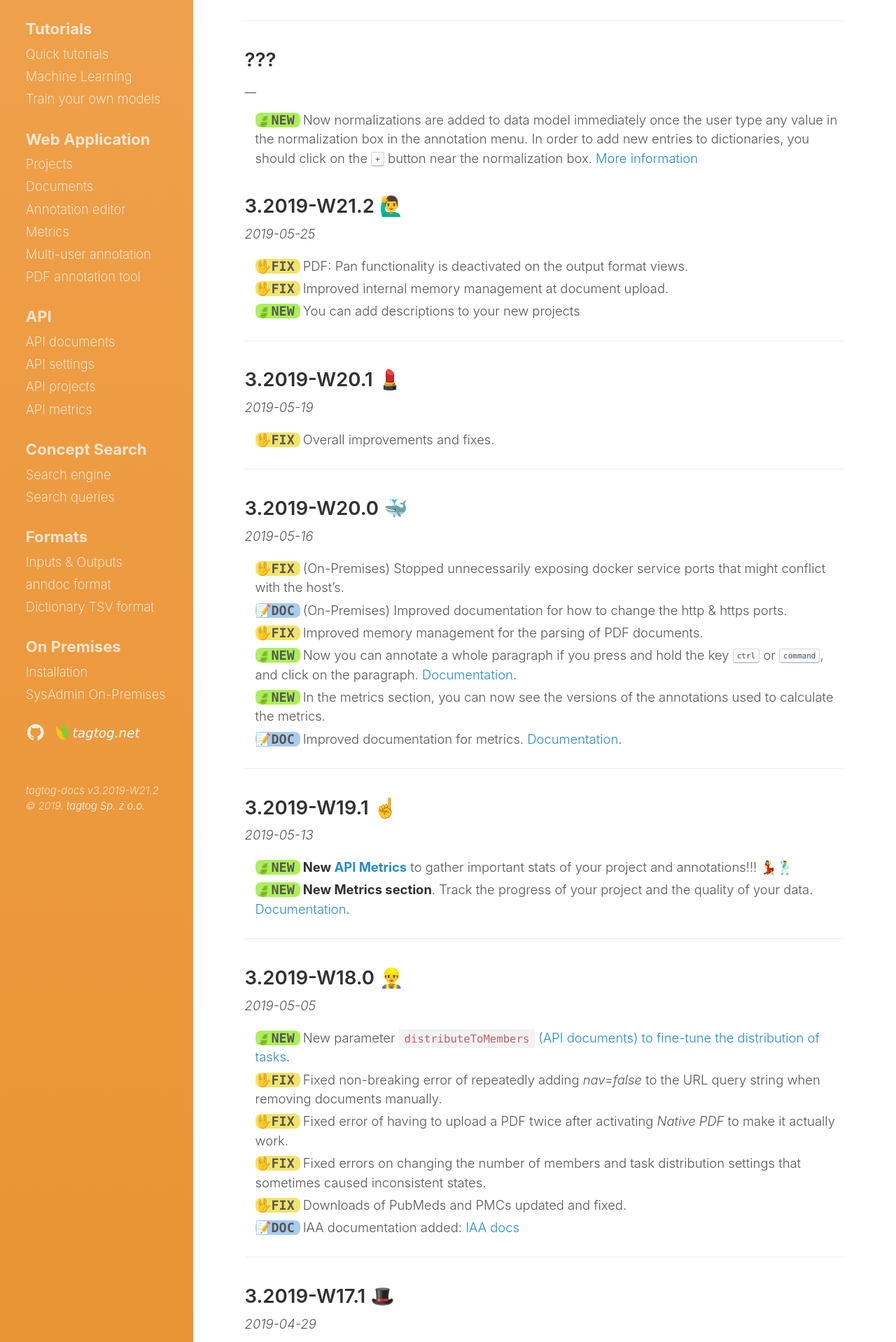
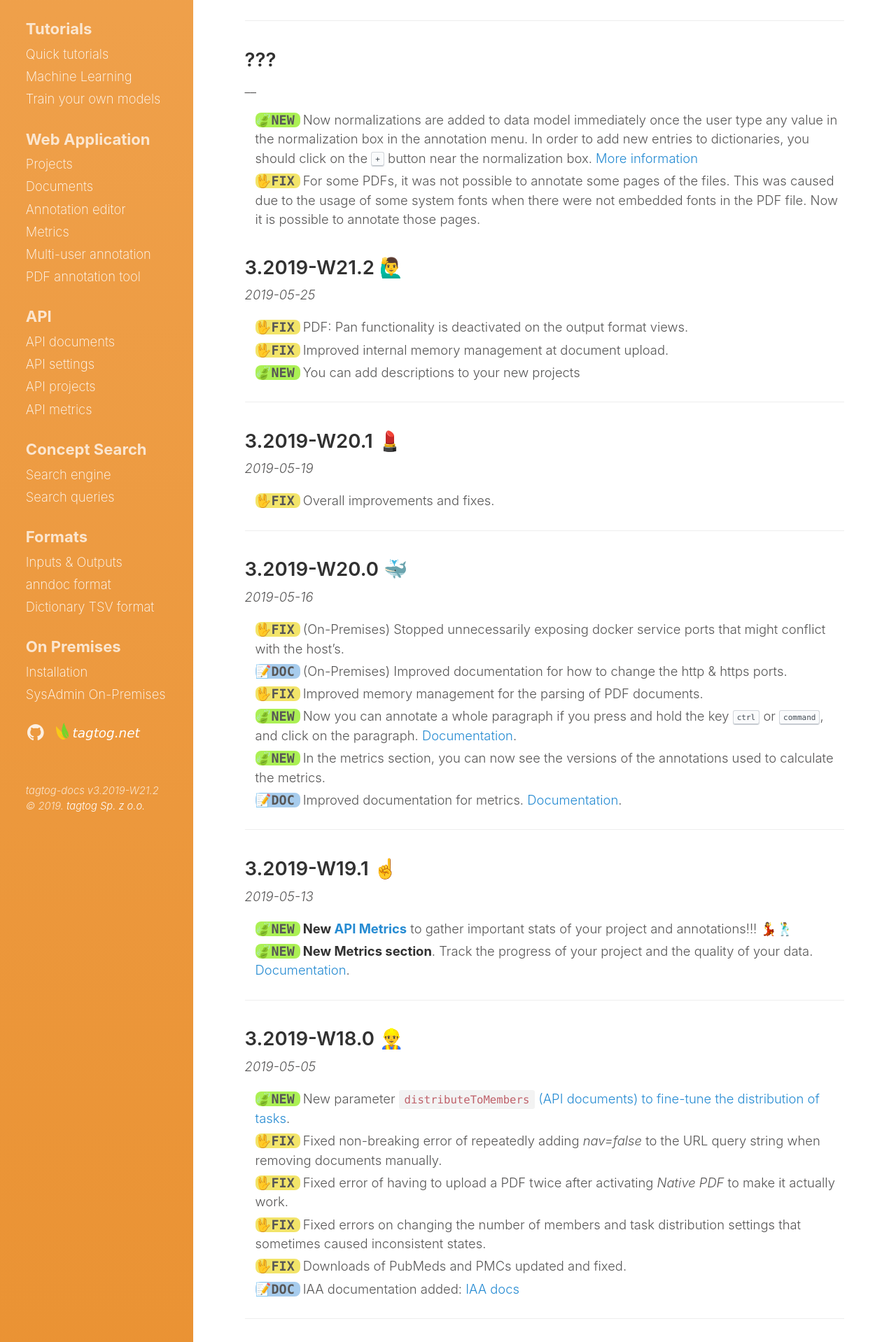
Before and after one commit to tagtogorg/tagtog-doc, a Jekyll site: the page built from updates.md, in a window 1280 px wide. Shown: the part 302-2220 px from the top of the page at 70% size. Built offline with Jekyll 4.4.1, drawn with Linux system fonts in a browser that asks for light colours; nearby versions of some CDN libraries; emoji names are drawn with the system emoji font; some of the changed text lies outside the part shown.

Commit message:
Update updates

```diff
--- a/updates.md
+++ b/updates.md
@@ -18,6 +18,7 @@ __
 
 <ul class="updates">
   <li class="new"><span markdown="1">Now normalizations are added to data model immediately once the user type any value in the normalization box in the annotation menu. In order to add new entries to dictionaries, you should click on the <kbd>+</kbd> button near the normalization box. [More information](webeditor.html#update-dictionary-from-annotation-editor)</span></li>
+  <li class="fix"><span markdown="1">For some PDFs, it was not possible to annotate some pages of the files. This was caused due to the usage of some system fonts when there were not embedded fonts in the PDF file. Now it is possible to annotate those pages.</span></li>
 </ul>
 
 
```
